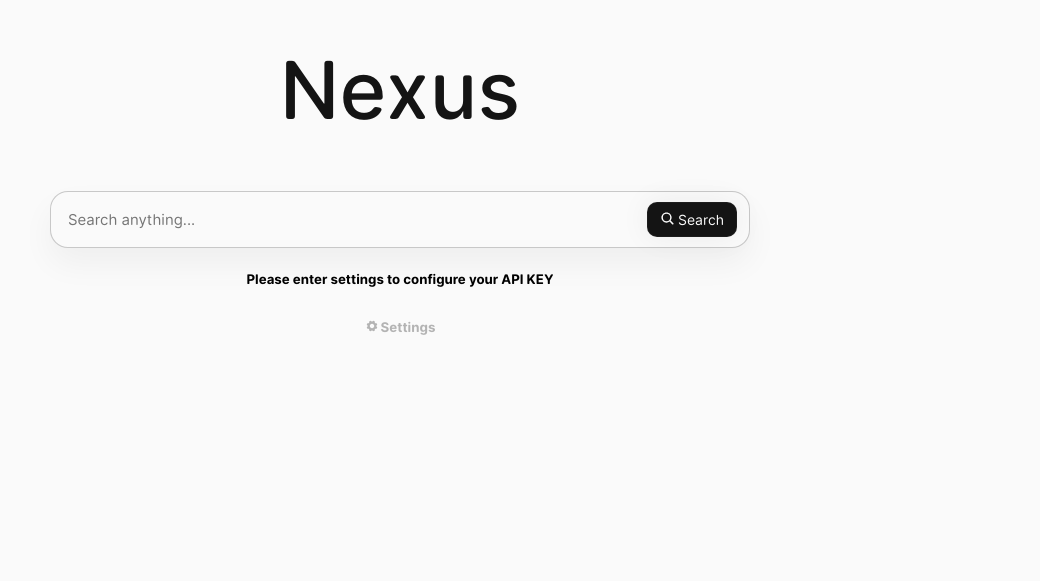
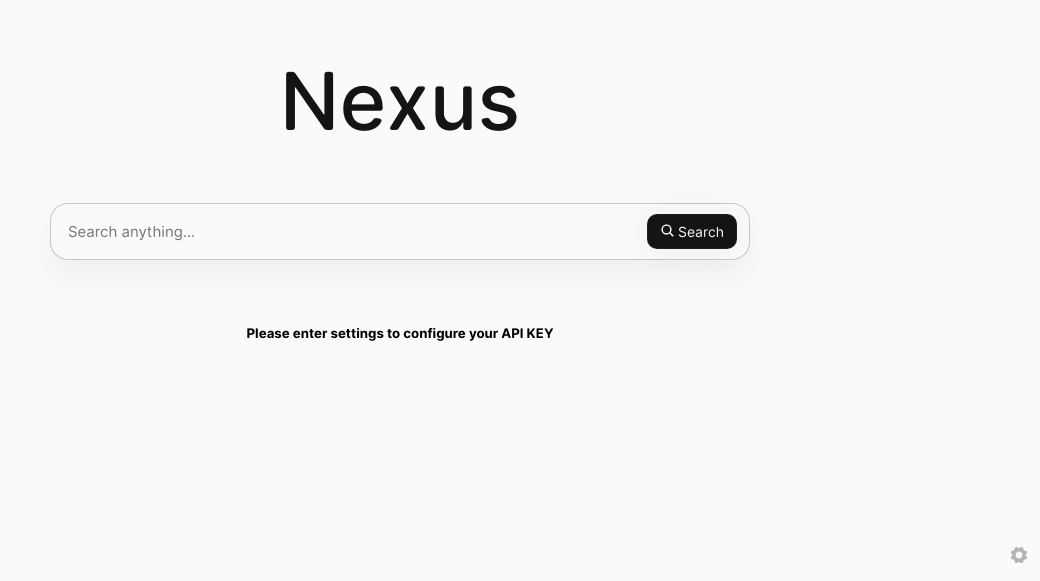
Before and after one commit to TopMyster/Nexus, a React (Vite) app: page / in a window 1280 px wide. Shown: the part 219-800 px from the top of the page, without its empty margins (240-1280 px from the left). Built offline with nearby package versions, Linux system fonts and the light colour scheme.

Commit message:
feat: Minimalized settings button and moved to the right corner

```diff
--- a/src/App.tsx
+++ b/src/App.tsx
@@ -136,7 +136,7 @@ export default function App() {
             {!API_KEY ? <motion.h5 initial={{ scale: 1, opacity: 1 }} exit={{ opacity: 0, scale: 0.2 }} style={{ opacity: 0.6 }}>Please enter settings to configure your API KEY</motion.h5> : null}
           <motion.button key={"settings-btn"} className='settings-button' style={{ opacity: isSettings ? 0.8 : 0.3 }} initial={{ scale: 1, opacity: 0.3 }} whileTap={{ scale: 0.8, opacity: 1 }} onClick={() => {setIsSettings(!isSettings)}}>
             <div key={"settingsbtn-div"}  style={{ display: 'flex', flexDirection: "row", gap: 2 }}>
-              <IoIosSettings size={14}/>Settings
+              <IoIosSettings size={22}/>
             </div>
           </motion.button>
         </>
--- a/src/index.css
+++ b/src/index.css
@@ -64,7 +64,7 @@ body {
     background-color: var(--bg-color);
     box-shadow: 0px 16px 32px rgba(0, 0, 0, 0.048);
     transition: 1s cubic-bezier(0.075, 0.82, 0.165, 1);
-    margin: auto
+    margin: 40px 0 65px 0
 }
 
 .search-box:hover {
@@ -104,13 +104,18 @@ button {
 }
 
 .settings-button {
+    position: fixed;
     font-family: "openrunde";
     background-color: transparent;
     font-weight: 600;
     color: var(--txt-color);
     border: none;
-    margin: 0px 0px 30px;
+    bottom: 5px;
     padding: 10px;
+    left: 5;
+    right: 0;
+    margin: 0 auto;
+    width: fit-content;
 }
 
 .settings {
```
